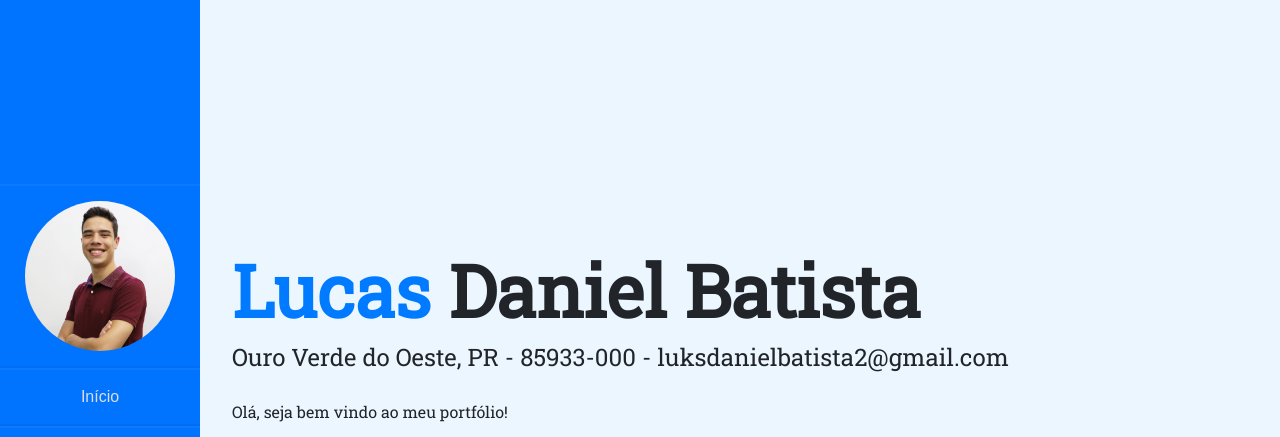
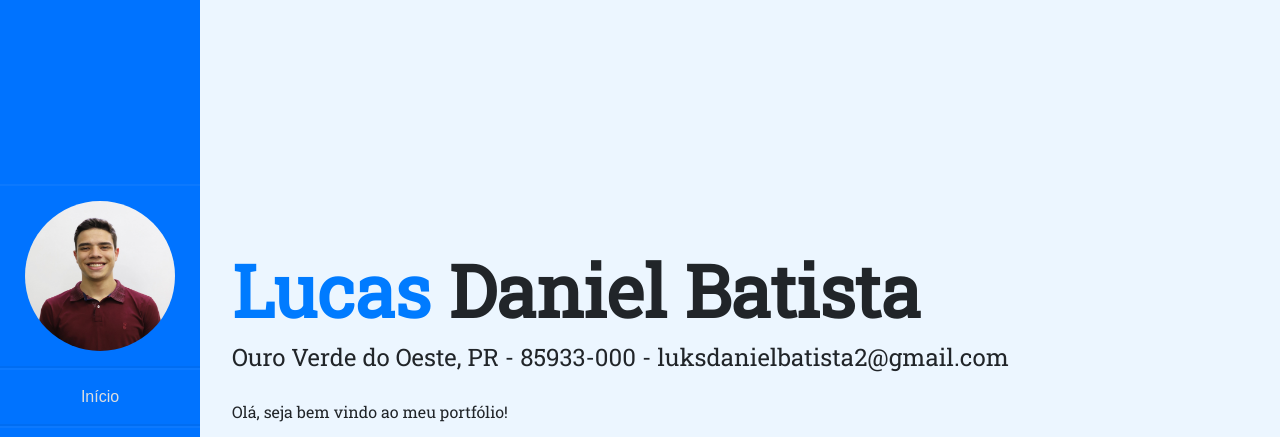
Before and after one commit to luksdaniel/portfolio, a plain HTML site: page index.html in a window 1280 px wide. Shown: the top 437 px of the page. Drawn offline with nearby package versions, Linux system fonts and the light colour scheme; a web font is replaced by a local one.

Commit message:
Update index.html

```diff
--- a/index.html
+++ b/index.html
@@ -30,7 +30,7 @@
     <div class="wrapper">
         <div class="sidebar text-center">
             <ul>
-                <li><img src="images/2.jpg" class="rounded-circle" width="150" height="150"></li>
+                <li><img src="images/fotoPerfil.jpg" class="rounded-circle" width="150" height="150"></li>
                 <li><a href="#" id="sobre"
                         onclick="mostra('conteudo-sobre', 'conteudo-form', 'conteudo-inter', 'conteudo-work')">Início</a>
                 </li>
```
